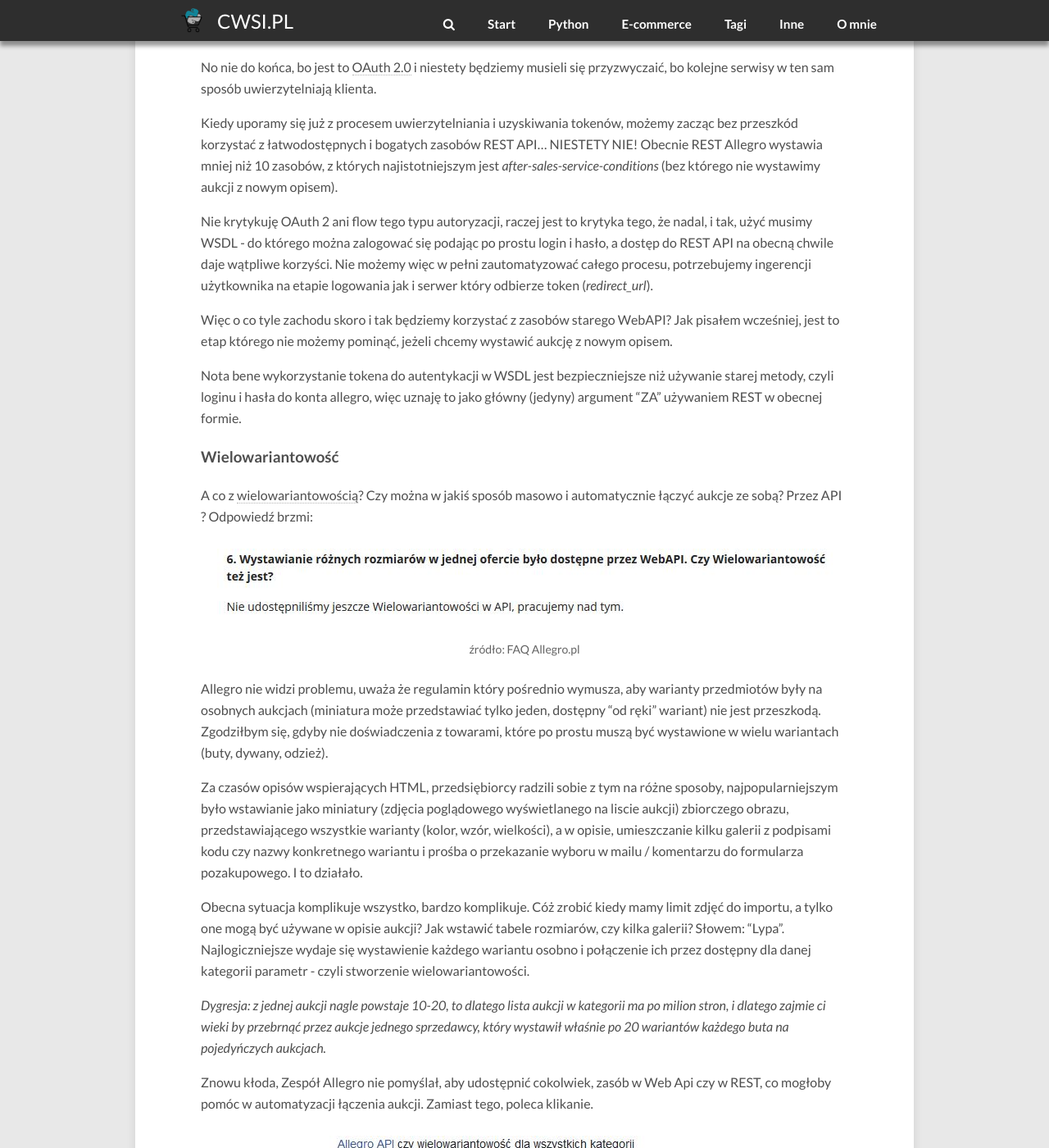
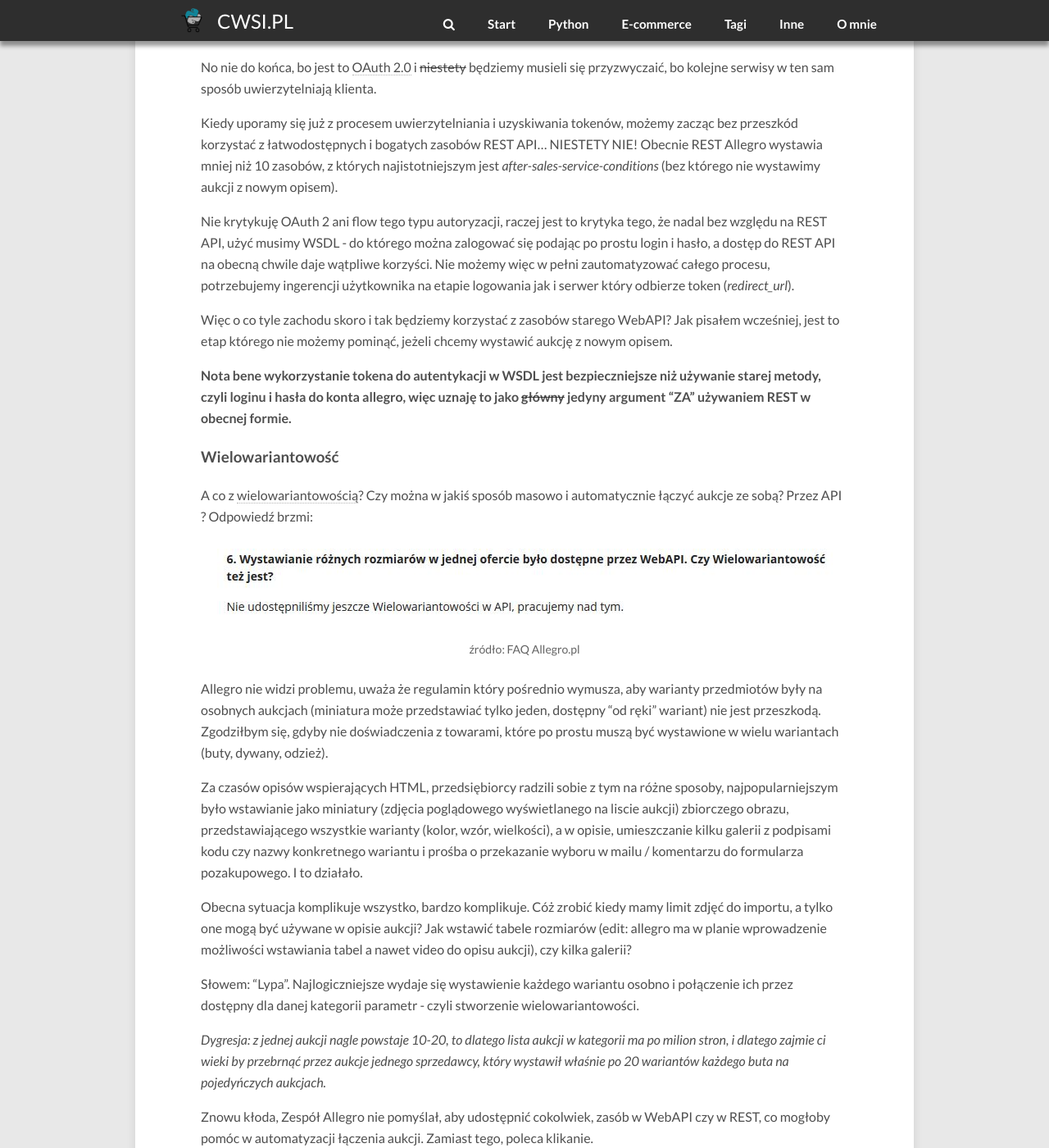
Before and after one commit to chawel/blog-test, a Jekyll site: the page built from _posts/ecommerce/allegro/2018-02-14-tyrada-o-nowych-pomysach-allegro-pl.md, in a window 1280 px wide and 1400 px high, scrolled down 2008 px. Shown: the whole window at 82% size. Built offline with Jekyll 4.4.1, drawn with Linux system fonts in a browser that asks for light colours; nearby versions of some CDN libraries; comment, search, counter and statistics services are not loaded; some of the changed text lies outside the part shown.

Commit message:
Update 2018-02-14-tyrada-o-nowych-pomysach-allegro-pl.md
Minor changes

```diff
--- a/_posts/ecommerce/allegro/2018-02-14-tyrada-o-nowych-pomysach-allegro-pl.md
+++ b/_posts/ecommerce/allegro/2018-02-14-tyrada-o-nowych-pomysach-allegro-pl.md
@@ -42,20 +42,20 @@
 3. W przeglądarce widzisz znajomy formularz, logujesz się do swojego konta na allegro.pl
 4. Wyrażasz zgodę na dostęp danej aplikacji do twojego konta
 5. Pamiętasz punkt 1? Podawałeś tam *redirect_uri* - był to adres na który ma zostać zwrócony *kod autoryzujący* ("hola, hola to co ja musze jakiś serwer stawiać i odbierać żądania?" krótko: tak)
-6. Gottagofast - masz teraz 10 sekund (jak na filmach z bombą) aby przesłać dalej uzyskany kod wykonując rządanie POST na odpowiedni adres.
+6. Gottagofast - masz teraz 10 sekund (jak na filmach z bombą) aby przesłać dalej uzyskany kod wykonując żądanie POST na odpowiedni adres.
 7. PROFIT! Nareszcie upragniony JSON z naszym TOKENEM (ważnym przez 12 godzin - ale spokojnie, na 365 dni możesz zapomnieć o procedurze którą przed chwilą przeszedłeś, od teraz gdy obecny token wygaśnie, możesz użyć uzyskany w odpowiedzi - refresh_token, dzięki któremu uzyskasz nowy, świeżutki i żyjący również 12 godzin - access_token).
 
 #### Czy jest źle?
 
-No nie do końca, bo jest to [OAuth 2.0](https://oauth.net/2/) i niestety będziemy musieli się przyzwyczaić, bo kolejne serwisy w ten sam sposób uwierzytelniają klienta.
+No nie do końca, bo jest to [OAuth 2.0](https://oauth.net/2/) i ~~niestety~~ będziemy musieli się przyzwyczaić, bo kolejne serwisy w ten sam sposób uwierzytelniają klienta.
 
 Kiedy uporamy się już z procesem uwierzytelniania i uzyskiwania tokenów, możemy zacząc bez przeszkód korzystać z łatwodostępnych i bogatych zasobów REST API... NIESTETY NIE! Obecnie REST Allegro wystawia mniej niż 10 zasobów, z których najistotniejszym jest *after-sales-service-conditions* (bez którego nie wystawimy aukcji z nowym opisem).
 
-Nie krytykuję OAuth 2 ani flow tego typu autoryzacji, raczej jest to krytyka tego, że nadal, i tak, użyć musimy WSDL - do którego można zalogować się podając po prostu login i hasło, a dostęp do REST API na obecną chwile daje wątpliwe korzyści. Nie możemy więc w pełni zautomatyzować całego procesu, potrzebujemy ingerencji użytkownika na etapie logowania jak i serwer który odbierze token (*redirect_url*).
+Nie krytykuję OAuth 2 ani flow tego typu autoryzacji, raczej jest to krytyka tego, że nadal bez względu na REST API, użyć musimy WSDL - do którego można zalogować się podając po prostu login i hasło, a dostęp do REST API na obecną chwile daje wątpliwe korzyści. Nie możemy więc w pełni zautomatyzować całego procesu, potrzebujemy ingerencji użytkownika na etapie logowania jak i serwer który odbierze token (*redirect_url*).
 
 Więc o co tyle zachodu skoro i tak będziemy korzystać z zasobów starego WebAPI? Jak pisałem wcześniej, jest to etap którego nie możemy pominąć, jeżeli chcemy wystawić aukcję z nowym opisem.
 
-Nota bene wykorzystanie tokena do autentykacji w WSDL jest bezpieczniejsze niż używanie starej metody, czyli loginu i hasła do konta allegro, więc uznaję to jako główny (jedyny) argument "ZA" używaniem REST w obecnej formie.
+**Nota bene wykorzystanie tokena do autentykacji w WSDL jest bezpieczniejsze niż używanie starej metody, czyli loginu i hasła do konta allegro, więc uznaję to jako ~~główny~~ jedyny argument "ZA" używaniem REST w obecnej formie.**
 
 ### Wielowariantowość
 
@@ -70,11 +70,13 @@
 
 Za czasów opisów wspierających HTML, przedsiębiorcy radzili sobie z tym na różne sposoby, najpopularniejszym było wstawianie jako miniatury (zdjęcia poglądowego wyświetlanego na liscie aukcji) zbiorczego obrazu, przedstawiającego wszystkie warianty (kolor, wzór, wielkości), a w opisie, umieszczanie kilku galerii z podpisami kodu czy nazwy konkretnego wariantu i prośba o przekazanie wyboru w mailu / komentarzu do formularza pozakupowego. I to działało.
 
-Obecna sytuacja komplikuje wszystko, bardzo komplikuje. Cóż zrobić kiedy mamy limit zdjęć do importu, a tylko one mogą być używane w opisie aukcji? Jak wstawić tabele rozmiarów, czy kilka galerii? Słowem: "Lypa". Najlogiczniejsze wydaje się wystawienie każdego wariantu osobno i połączenie ich przez dostępny dla danej kategorii parametr - czyli stworzenie wielowariantowości.
+Obecna sytuacja komplikuje wszystko, bardzo komplikuje. Cóż zrobić kiedy mamy limit zdjęć do importu, a tylko one mogą być używane w opisie aukcji? Jak wstawić tabele rozmiarów (edit: allegro ma w planie wprowadzenie możliwości wstawiania tabel a nawet video do opisu aukcji), czy kilka galerii?
+
+Słowem: "Lypa". Najlogiczniejsze wydaje się wystawienie każdego wariantu osobno i połączenie ich przez dostępny dla danej kategorii parametr - czyli stworzenie wielowariantowości.
 
 *Dygresja: z jednej aukcji nagle powstaje 10-20, to dlatego lista aukcji w kategorii ma po milion stron, i dlatego zajmie ci wieki by przebrnąć przez aukcje jednego sprzedawcy, który wystawił właśnie po 20 wariantów każdego buta na pojedyńczych aukcjach.*
 
-Znowu kłoda, Zespół Allegro nie pomyślał, aby udostępnić cokolwiek, zasób w Web Api czy w REST, co mogłoby pomóc w automatyzacji łączenia aukcji. Zamiast tego, poleca klikanie.
+Znowu kłoda, Zespół Allegro nie pomyślał, aby udostępnić cokolwiek, zasób w WebAPI czy w REST, co mogłoby pomóc w automatyzacji łączenia aukcji. Zamiast tego, poleca klikanie.
 
 <figure class="center">
 	<img src='{{ site.url }}/images/allegro/rant.jpg' alt="">
```
Also changed, not shown: other parts of _posts/ecommerce/allegro/2018-02-14-tyrada-o-nowych-pomysach-allegro-pl.md (+2 -2 lines).
